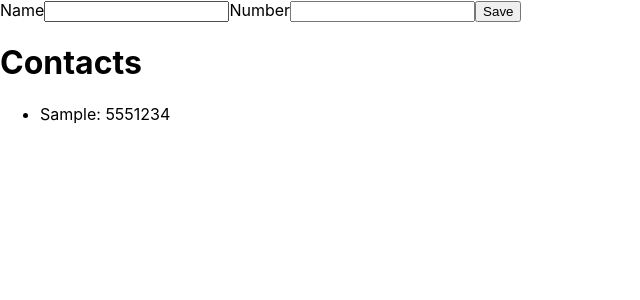
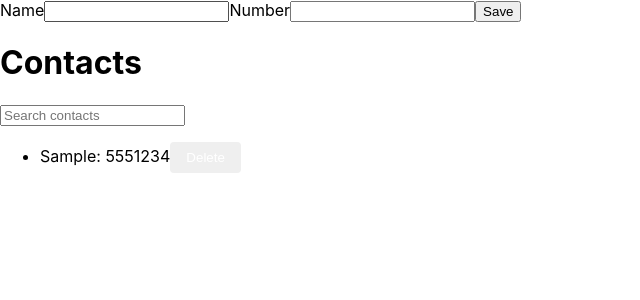
Before and after one commit to Vitammiin/goit-react-hw-02-phonebook, a React (Create React App) app: page / in a window 1280 px wide. Both pictures are taken after typing "Sample", "5551234" into the empty fields and a click on the button "Save". Shown: the top 300 px of the page, without its empty margins (0-640 px from the left). Built offline with nearby package versions, Linux system fonts and the light colour scheme.

Commit message:
index.html

```diff
--- a/src/components/App.jsx
+++ b/src/components/App.jsx
@@ -5,11 +5,18 @@ export class App extends Component {
     contacts: [],
     name: '',
     number: '',
+    filter: '',
   };
 
   handleName = event => {
     this.setState({
       [event.target.name]: event.target.value,
+    });
+  };
+
+  handFilter = event => {
+    this.setState({
+      filter: event.target.value,
     });
   };
 
@@ -26,6 +33,28 @@ export class App extends Component {
         number: '',
       }));
     }
+  };
+
+  handleFilterChange = event => {
+    this.setState({
+      filter: event.target.value,
+    });
+  };
+
+  filterNum = () => {
+    const { contacts, filter } = this.state;
+    const filteredContacts = contacts.filter(contact =>
+      contact.name.toLowerCase().includes(filter.toLowerCase())
+    );
+    return filteredContacts;
+  };
+
+  handleDeleteContact = contactName => {
+    this.setState(prevState => ({
+      contacts: prevState.contacts.filter(
+        contact => contact.name !== contactName
+      ),
+    }));
   };
 
   render() {
@@ -60,10 +89,28 @@ export class App extends Component {
         </form>
         <div>
           <h1>Contacts</h1>
+          <input
+            onChange={this.handleFilterChange}
+            value={this.state.filter}
+            type="text"
+            placeholder="Search contacts"
+          />
           <ul>
             {this.state.contacts.map(contact => (
               <li key={contact.name}>
                 {contact.name}: {contact.number}
+                <button
+                  style={{
+                    color: 'white',
+                    borderRadius: '4px',
+                    padding: '8px 16px',
+                    border: 'none',
+                    cursor: 'pointer',
+                  }}
+                  onClick={() => this.handleDeleteContact(contact.name)}
+                >
+                  Delete
+                </button>
               </li>
             ))}
           </ul>
```
